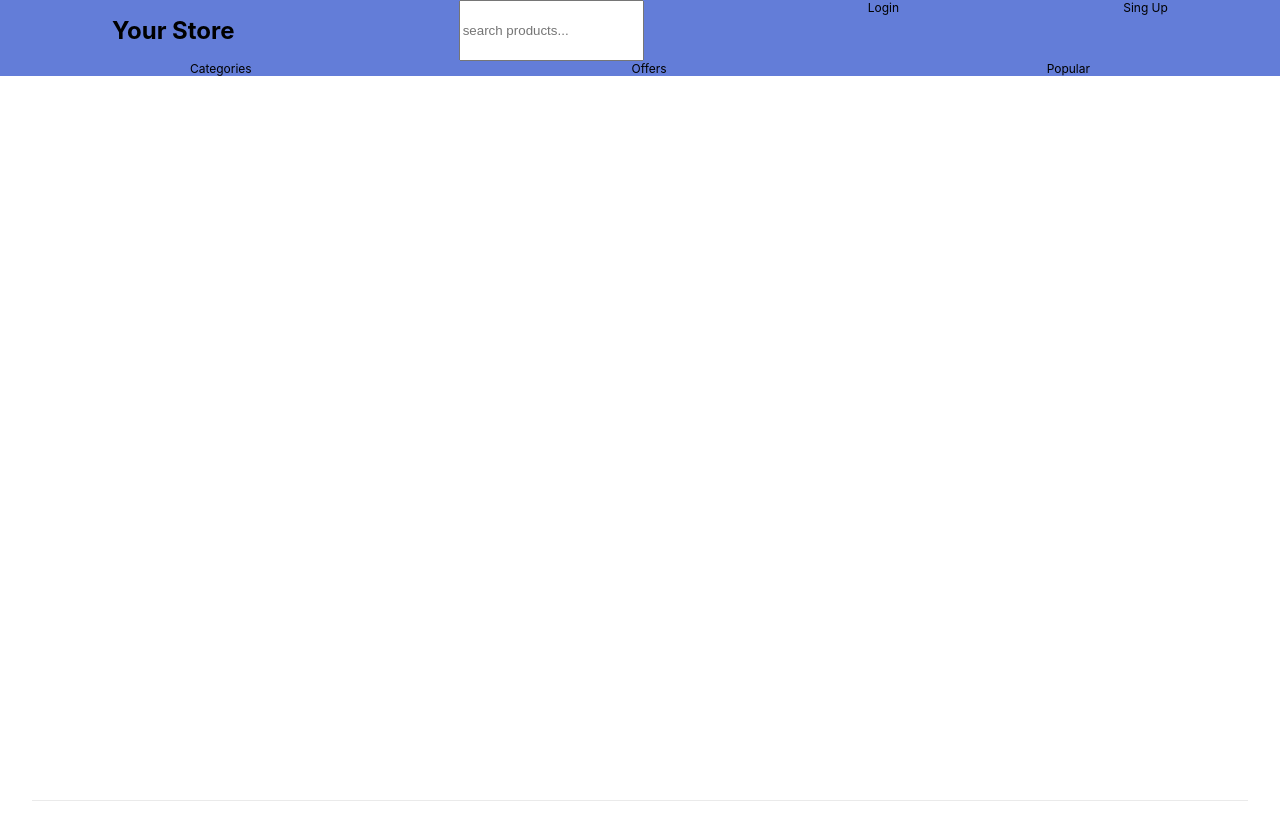
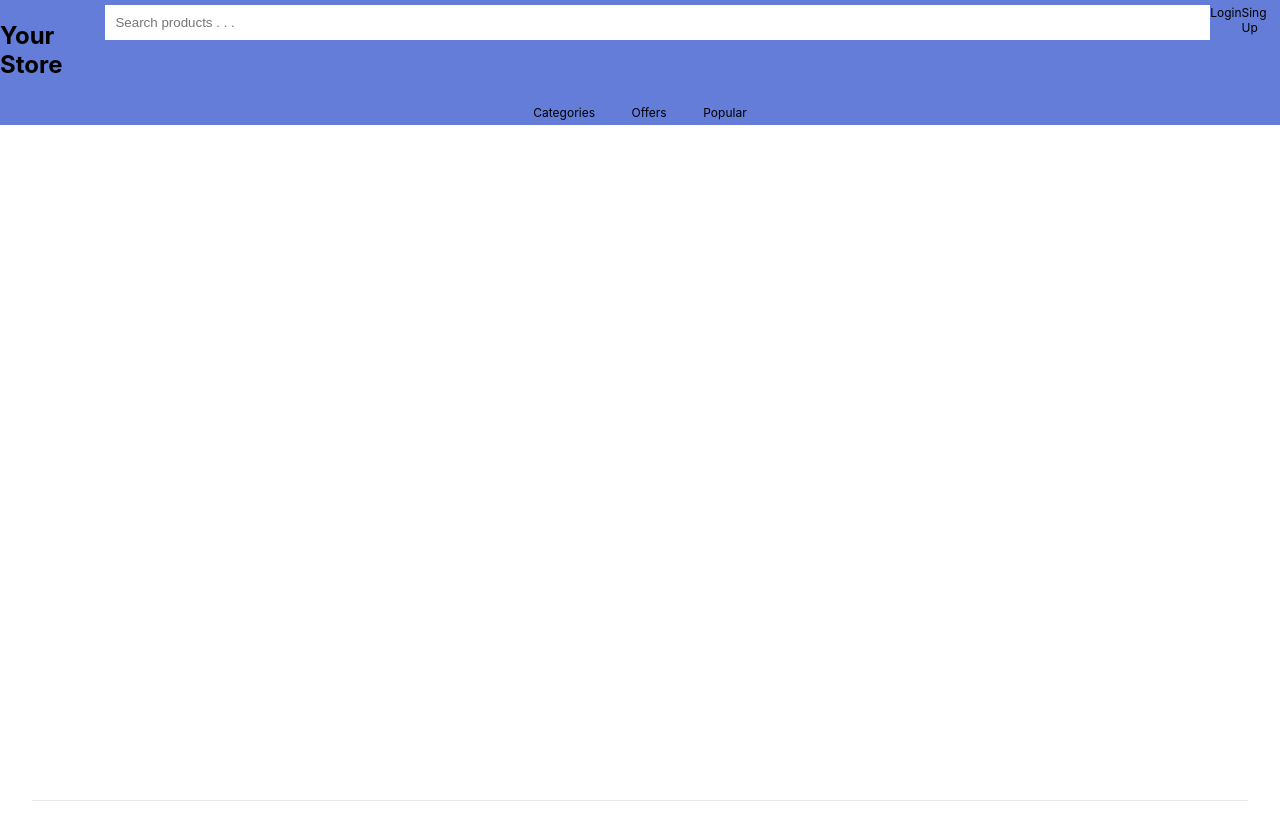
Before and after one commit to EcommerceUAJL/E-commerce, a Next.js app: page / in a window 1280 px wide. Shown: the top 840 px of the page. Built offline with nearby package versions, Linux system fonts and the light colour scheme.

Commit message:
marcando branch

```diff
--- a/src/components/Nav/Nav.tsx
+++ b/src/components/Nav/Nav.tsx
@@ -1,20 +1,22 @@
 import Link from 'next/link';
-import { NavContainer, NavOptions } from 'src/styles/NavStyles';
+import { NavContainer, NavOptions, SearchBar } from 'src/styles/NavStyles';
 
 const Nav = () => {
   return (
     <NavContainer>
       <NavOptions>
         <h1>Your Store</h1>
-        <input type="text" placeholder="search products..." />
+        <SearchBar type="text" placeholder="Search products . . ." />
         <Link href="/Login">Login</Link>
         <Link href="/SingUp">Sing Up</Link>
       </NavOptions>
-      <NavOptions>
-        <Link href="/categories">Categories</Link>
-        <Link href="/offers">Offers</Link>
-        <Link href="/popular">Popular</Link>
-      </NavOptions>
+      <div style={{ width: '250px', margin: 'auto' }}>
+        <NavOptions>
+          <Link href="/categories">Categories</Link>
+          <Link href="/offers">Offers</Link>
+          <Link href="/popular">Popular</Link>
+        </NavOptions>
+      </div>
     </NavContainer>
   );
 };
--- a/src/styles/NavStyles.tsx
+++ b/src/styles/NavStyles.ts
@@ -10,8 +10,15 @@ export const NavContainer = styled.div`
 
 export const NavOptions = styled.div`
   display: flex;
-  margin: 10px 0;
+  padding: 5px 0;
   justify-content: space-around;
   margin: auto;
   font-size: 12px;
 `;
+export const SearchBar = styled.input`
+  width: 100%;
+  height: 35px;
+  padding: 10px;
+  background-color: white;
+  border: none;
+`;
```
